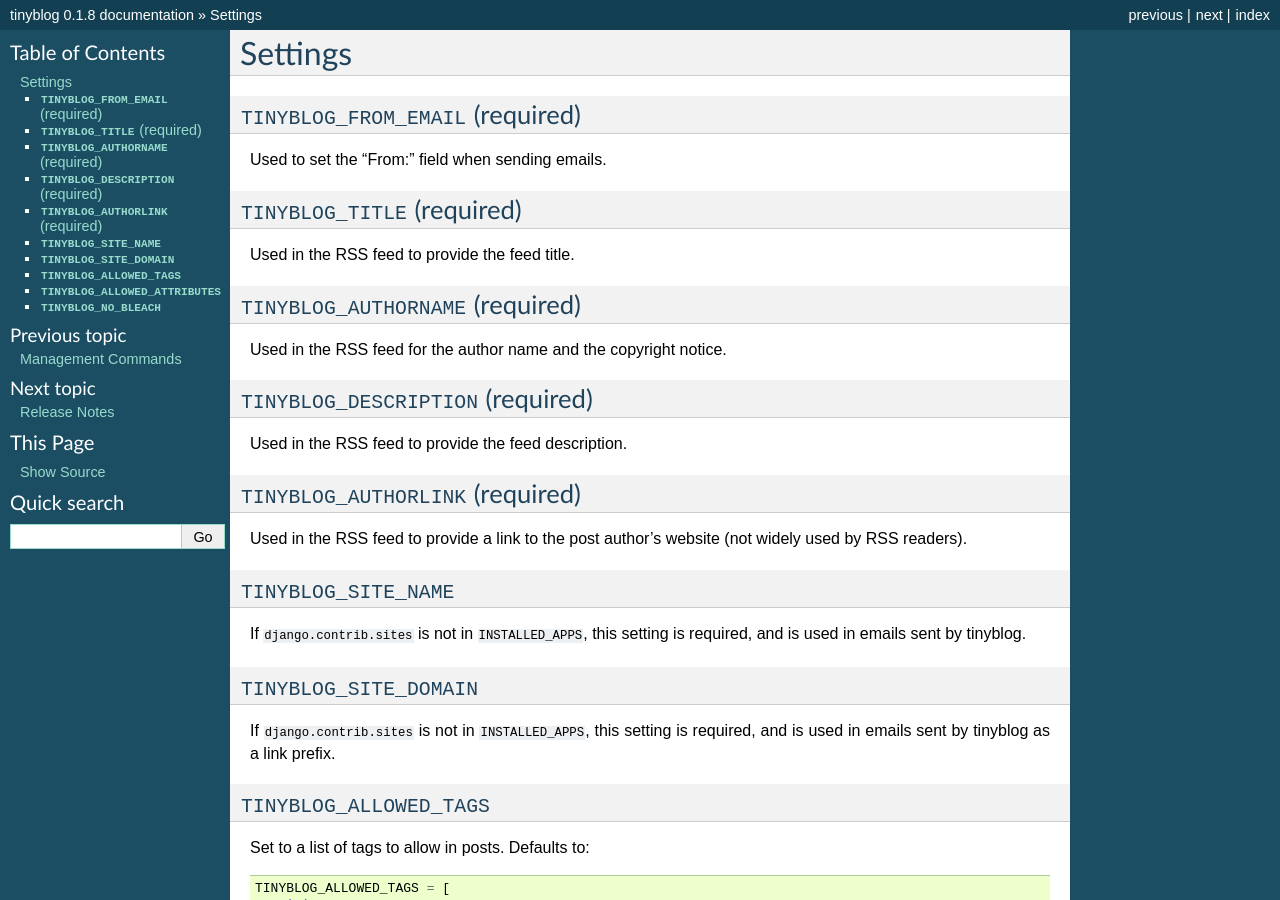
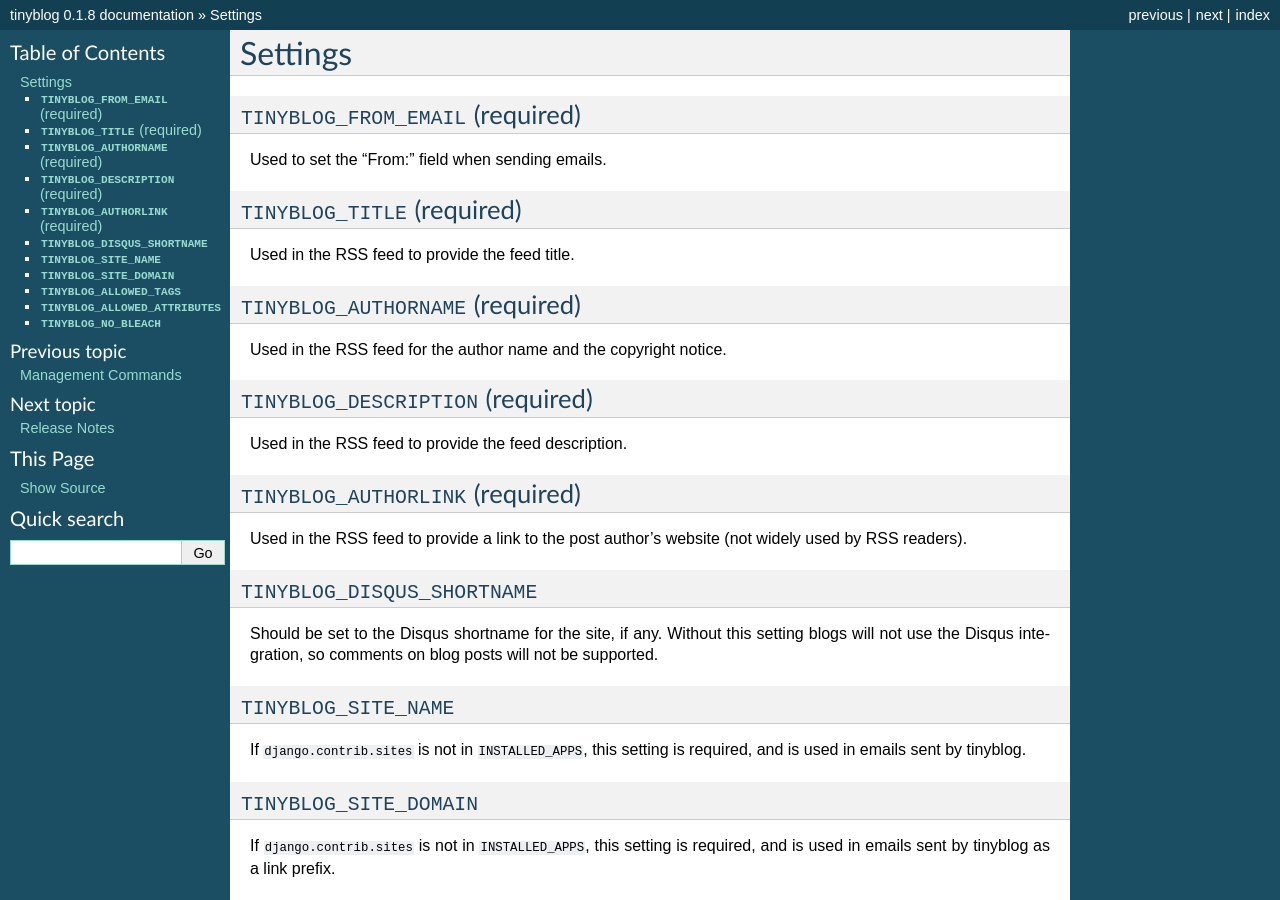
Before and after one commit to dominicrodger/tinyblog, a Sphinx documentation site: the page built from docs/settings.rst, in a window 1280 px wide and 900 px high. Built offline with Sphinx 7.4.7, drawn with Linux system fonts in a browser that asks for light colours.

Commit message:
Documentation was missing a setting

```diff
--- a/docs/settings.rst
+++ b/docs/settings.rst
@@ -26,6 +26,13 @@ Used in the RSS feed to provide the feed description.
 
 Used in the RSS feed to provide a link to the post author's website
 (not widely used by RSS readers).
+
+``TINYBLOG_DISQUS_SHORTNAME``
+-----------------------------
+
+Should be set to the Disqus shortname for the site, if any. Without
+this setting blogs will not use the Disqus integration, so comments on
+blog posts will not be supported.
 
 ``TINYBLOG_SITE_NAME``
 ----------------------
```
